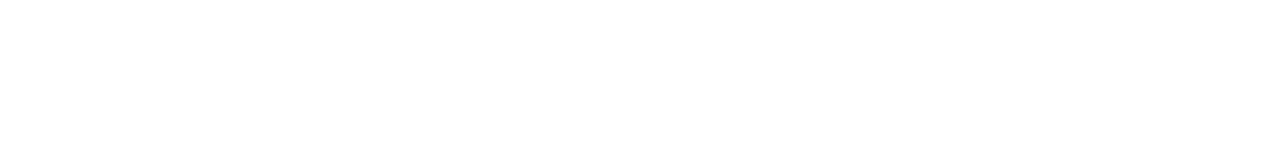
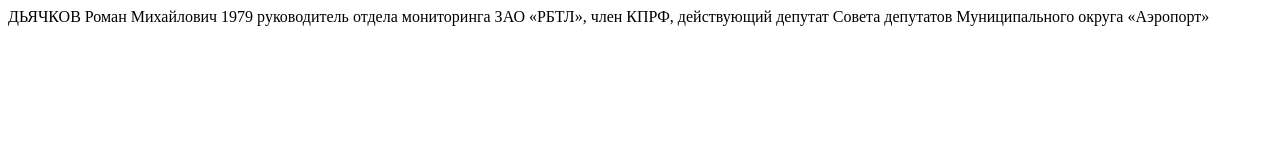
Before and after one commit to dmitry-larionov/dmitry-larionov.github.io, a plain HTML site: page kprf/32.htm in a window 1280 px wide. Drawn offline with Linux system fonts and the light colour scheme.

Commit message:
Update 32.htm

```diff
--- a/kprf/32.htm
+++ b/kprf/32.htm
@@ -3,7 +3,13 @@
 <body>
 
 <p>
+ДЬЯЧКОВ Роман Михайлович
 
+
+1979
+
+
+руководитель отдела мониторинга ЗАО «РБТЛ», член КПРФ, действующий депутат Совета депутатов Муниципального округа «Аэропорт»
 </p>
 
 
```
